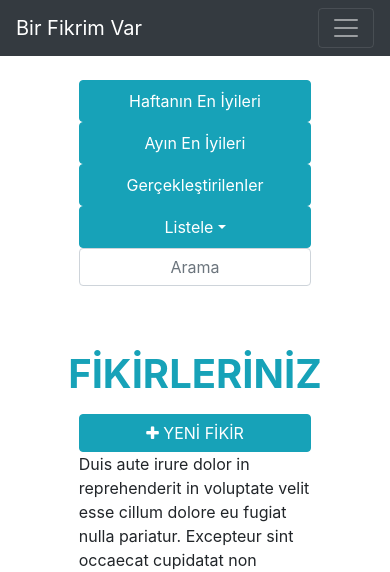
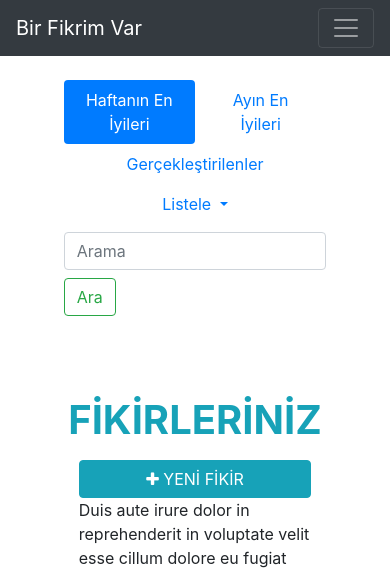
Before and after one commit to safakoks/muglabirfikrimvar, a Django app: page /anasayfa/ in a window 390 px wide. Shown: the top 572 px of the page. Run offline with Django 3.2, Linux system fonts and the light colour scheme; data that the repository does not hold is empty; some libraries are stand-ins or nearby versions.

Commit message:
timeline filter fitted for mobile devices updated

```diff
--- a/templates/partial/timeline/filter.html
+++ b/templates/partial/timeline/filter.html
@@ -1,29 +1,31 @@
 <div class="container-fluid w-75 mt-4">
-  <ul class="nav nav-pills">
-    <li class="nav-item col-md-3">
-      <a class="nav-link btn btn-info" href="#">Haftanın En İyileri</a>
-    </li>
+    <nav class="nav nav-pills nav-justified">
+            <li class="nav-item">
+              <a class="nav-link active" href="#">Haftanın En İyileri <span class="sr-only">(current)</span></a>
+            </li>
+            <li class="nav-item">
+              <a class="nav-link" href="#">Ayın En İyileri</a>
+            </li>
+            <li class="nav-item">
+              <a class="nav-link" href="#" tabindex="-1">Gerçekleştirilenler</a>
+            </li>
+            <li class="nav-item dropdown">
+                <a class="nav-link dropdown-toggle" href="#" id="navbarDropdown" role="button" data-toggle="dropdown" aria-haspopup="true" aria-expanded="false">
+                  Listele
+                </a>
+                <div class="dropdown-menu" aria-labelledby="navbarDropdown">
+                    <a class="dropdown-item" href="#">Zamana Göre En İlk Eklenenler</a>
+                  <a class="dropdown-item" href="#">Zamana Göre En Son Eklenenler</a>
+                  <div class="dropdown-divider"></div>
+                  <a class="dropdown-item" href="#">En Beğenilenler</a>
 
-    <li class="nav-item col-md-2">
-      <a class="nav-link btn btn-info" href="#">Ayın En İyileri</a>
-    </li>
-    <li class="nav-item col-md-2">
-      <a class="nav-link btn btn-info" href="#">Gerçekleştirilenler</a>
-    </li>
-    <li class="nav-item dropdown col-md-2">
-      <a class="nav-link dropdown-toggle btn btn-info" data-toggle="dropdown" href="#" aria-haspopup="true" aria-expanded="false">Listele</a>
-      <div class="dropdown-menu">
-        <a class="dropdown-item btn btn-info" href="#">En Beğenilenler</a>
-        <a class="dropdown-item btn btn-info" href="#">Zamana Göre En Son</a>
-        <a class="dropdown-item btn btn-info" href="#">Zamana Göre İlk</a>
-      </div>
-    </li>
-    <li>
-    <form class="form-inline col-md-4">
-    <input class="form-control text-center" type="text" placeholder="Arama" aria-label="Search">
-      </form>
-    </li>
-   <!-- Links -->
-<!-- Search form -->
-  </ul>
+                </div>
+              </li>
+
+          <form class="form-inline my-2 my-lg-0">
+            <input class="form-control mr-sm-2" type="search" placeholder="Arama" aria-label="Search">
+            <button class="btn btn-outline-success my-2 my-sm-0" type="submit">Ara</button>
+          </form>
+
+        </>
   </div>
```
